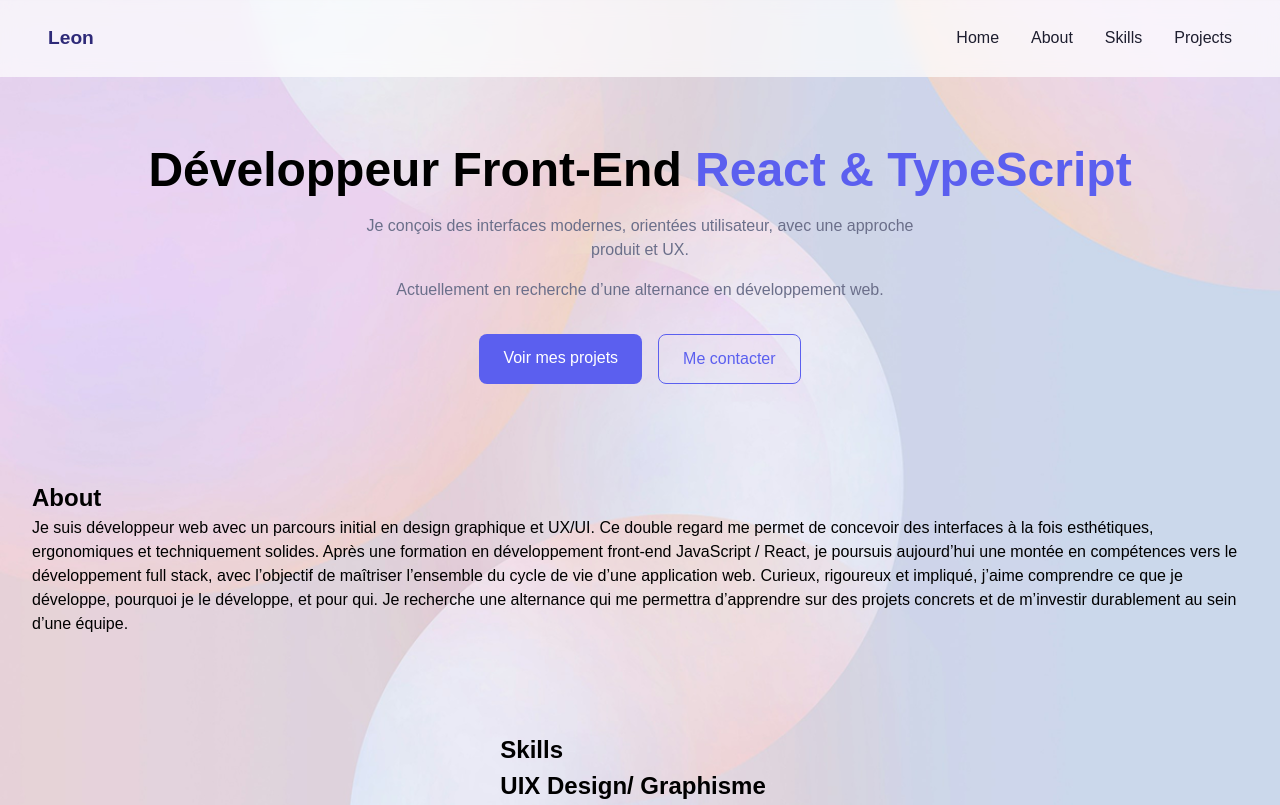
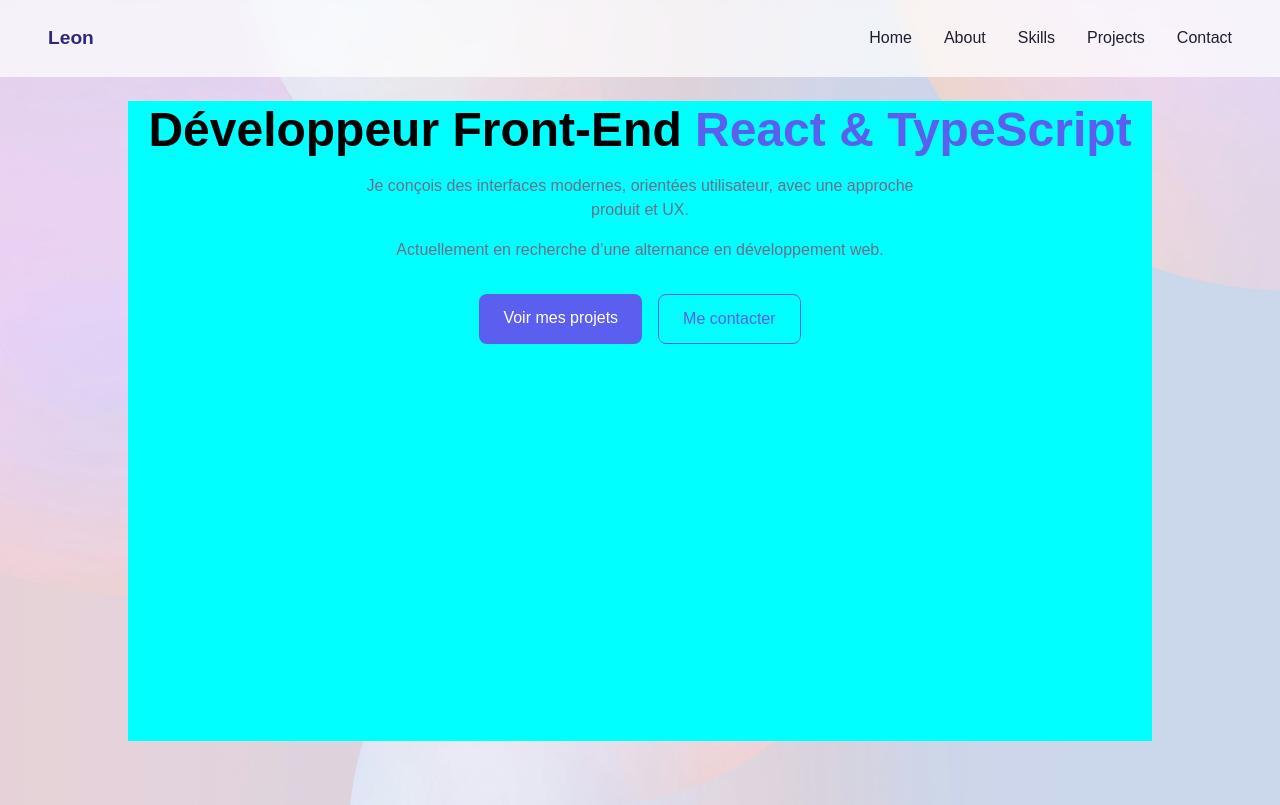
Before and after one commit to Leon-Decarte/Portfolio, a React (Vite) app in the folder portfolio-leon/: page / in a window 1280 px wide. Shown: the top 805 px of the page. Built offline with nearby package versions, Linux system fonts and the light colour scheme.

Commit message:
fixed the scrolling to get sections in the midle, added Conctact and cleaned the code

```diff
--- a/portfolio-leon/src/components/Nav.tsx
+++ b/portfolio-leon/src/components/Nav.tsx
@@ -1,10 +1,10 @@
 import { useEffect, useState, useRef } from "react";
-import { useNavigate } from "react-router-dom";  // Add this import
+import { useNavigate } from "react-router-dom";
 
 function Nav() {
     const navRef = useRef<HTMLElement>(null);
     const [navHeight, setNavHeight] = useState(0);
-    const navigate = useNavigate();  // Add this
+    const navigate = useNavigate();
 
     // Measure nav height on mount
     useEffect(() => {
@@ -20,7 +20,8 @@
             // On Home: Scroll directly
             const section = document.getElementById(sectionId);
             if (section) {
-                const offsetTop = section.offsetTop - navHeight;
+                // Center the section in the viewport
+                const offsetTop = section.offsetTop + (section.offsetHeight / 2) - (window.innerHeight + navHeight) / 2;
                 window.scrollTo({
                     top: offsetTop,
                     behavior: "smooth",
@@ -72,6 +73,15 @@
                         Projects
                     </a>
                 </li>
+                <li>
+                    <a
+                        href="#contact"
+                        onClick={(e) => handleScrollToSection("contact", e)}
+                        className="nav-link"
+                    >
+                        Contact
+                    </a>
+                </li>
             </ul>
         </nav>
     );
--- a/portfolio-leon/src/pages/About copy.tsx
+++ /dev/null
@@ -1,5 +0,0 @@
-function About() {
-    return <h1>About</h1>;
-}
-
-export default About;
--- a/portfolio-leon/src/pages/Home.tsx
+++ b/portfolio-leon/src/pages/Home.tsx
@@ -3,6 +3,7 @@
 import About from "./About";
 import Skills from "./Skills";
 import Hero from "./Hero";
+import Contact from "./Contact";
 
 function Home() {
     const location = useLocation();
@@ -11,12 +12,14 @@
         // Always start at top
         window.scrollTo(0, 0);
 
+
         if (location.state?.scrollTo) {
             const section = document.getElementById(location.state.scrollTo);
 
             if (section) {
-      const navHeight = 60;
-      const offsetTop = section.offsetTop - navHeight;
+                const navHeight = 60; // Hardcode or calculate
+                // Center the section in the viewport
+                const offsetTop = section.offsetTop - (window.innerHeight / 2) + navHeight;
 
                 setTimeout(() => {
                     window.scrollTo({
@@ -30,9 +33,6 @@
             window.history.replaceState({}, document.title);
         }
     }, [location.key]);
-
-
-
 
     return (
         <main className="home">
@@ -62,6 +62,10 @@
                     Show More
                 </button>
             </section>
+
+            <section id="contact">
+                <Contact />
+            </section>
         </main>
     );
 }
--- a/portfolio-leon/src/styles/global.css
+++ b/portfolio-leon/src/styles/global.css
@@ -15,6 +15,13 @@
             /* Additional styling */
             font-family: Arial, sans-serif;
         }
+
+
+section {
+    background-color: aqua;
+    width: 80vw;
+    height: 80vh;
+}
 
 .nav {
     display: flex;
@@ -66,12 +73,12 @@
     flex-direction: column;
     align-items: center;
     gap: 6rem;
-    padding: 4rem 2rem;
 }
 
 /* HERO */
 .hero {
     text-align: center;
+    margin-top: 1.5rem;
 }
 
 .hero-content{
```
Also changed, not shown: portfolio-leon/src/pages/Journey.tsx (deleted). Lines whose indentation alone changed are shown as unchanged.
